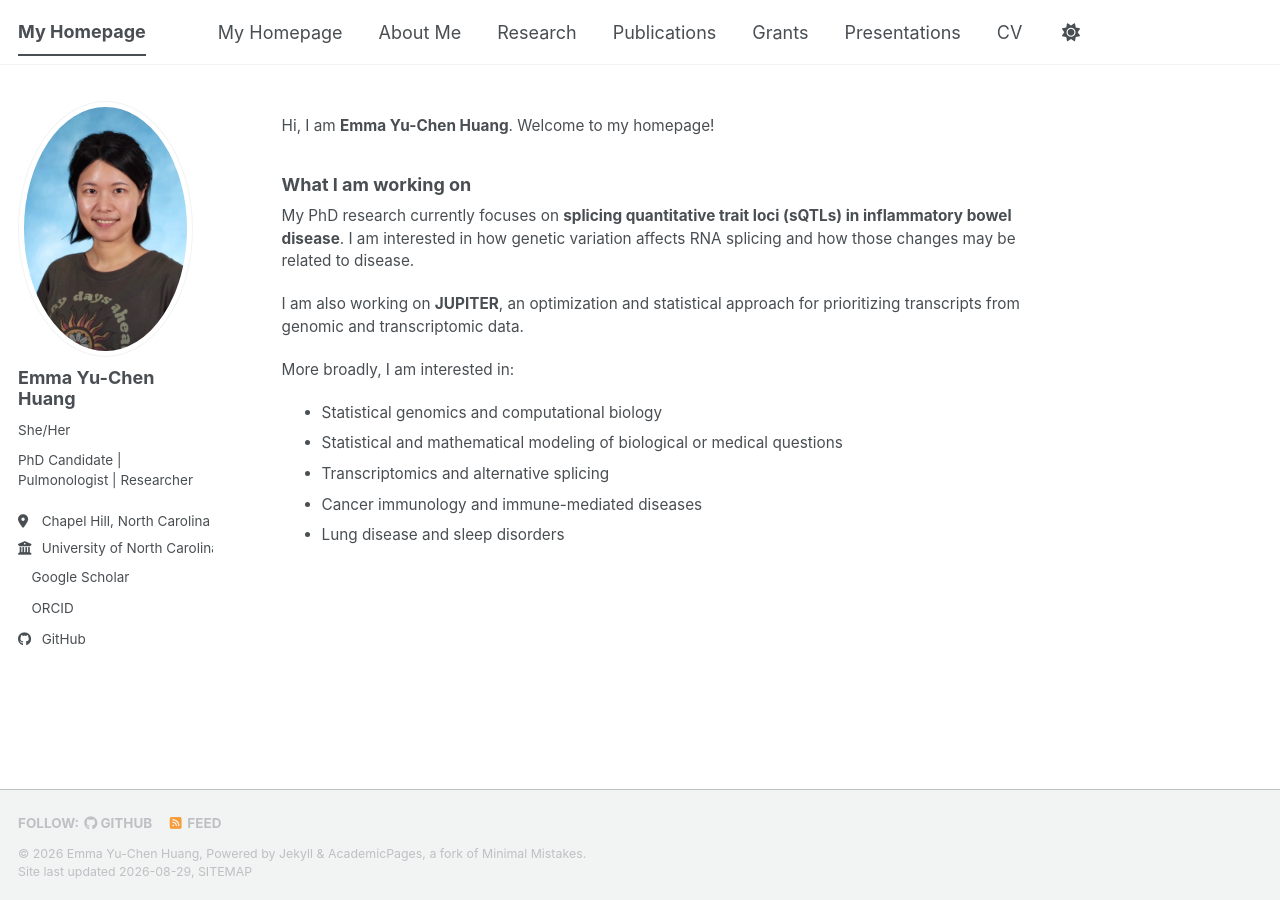
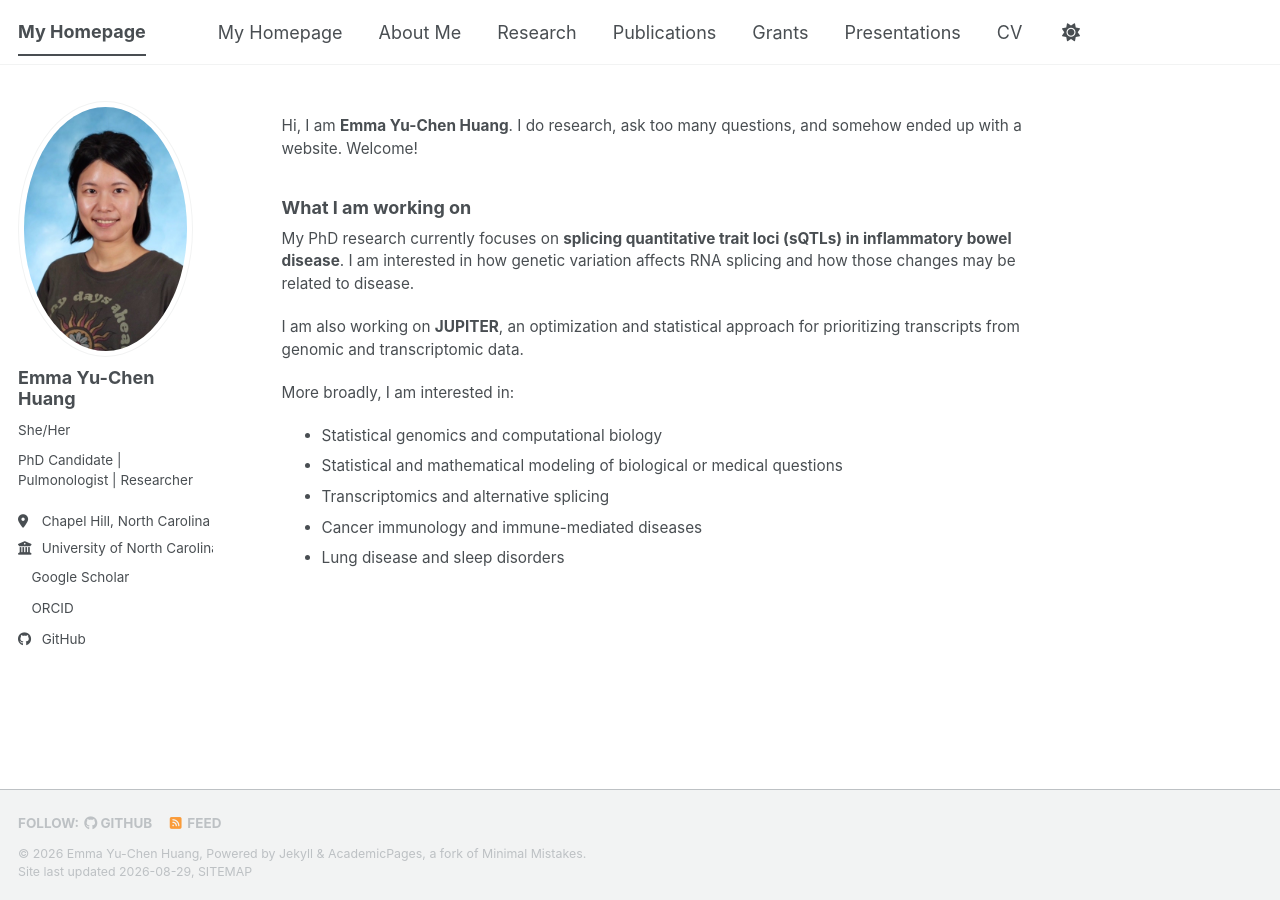
Before and after one commit to yuchen-hahaha/yuchen-hahaha.github.io, a Jekyll site: the page built from index.md, in a window 1280 px wide. Built offline with Jekyll 4.4.1, drawn with Linux system fonts in a browser that asks for light colours; a style sheet for code colours, icons or effects is not loaded.

Commit message:
Update introduction text on homepage

```diff
--- a/index.md
+++ b/index.md
@@ -6,7 +6,7 @@ author_profile: true
 
 <div class="about-text" markdown="1">
 
-Hi, I am **Emma Yu-Chen Huang**. Welcome to my homepage!
+Hi, I am **Emma Yu-Chen Huang**. I do research, ask too many questions, and somehow ended up with a website. Welcome!
 
 ### What I am working on
 
```
